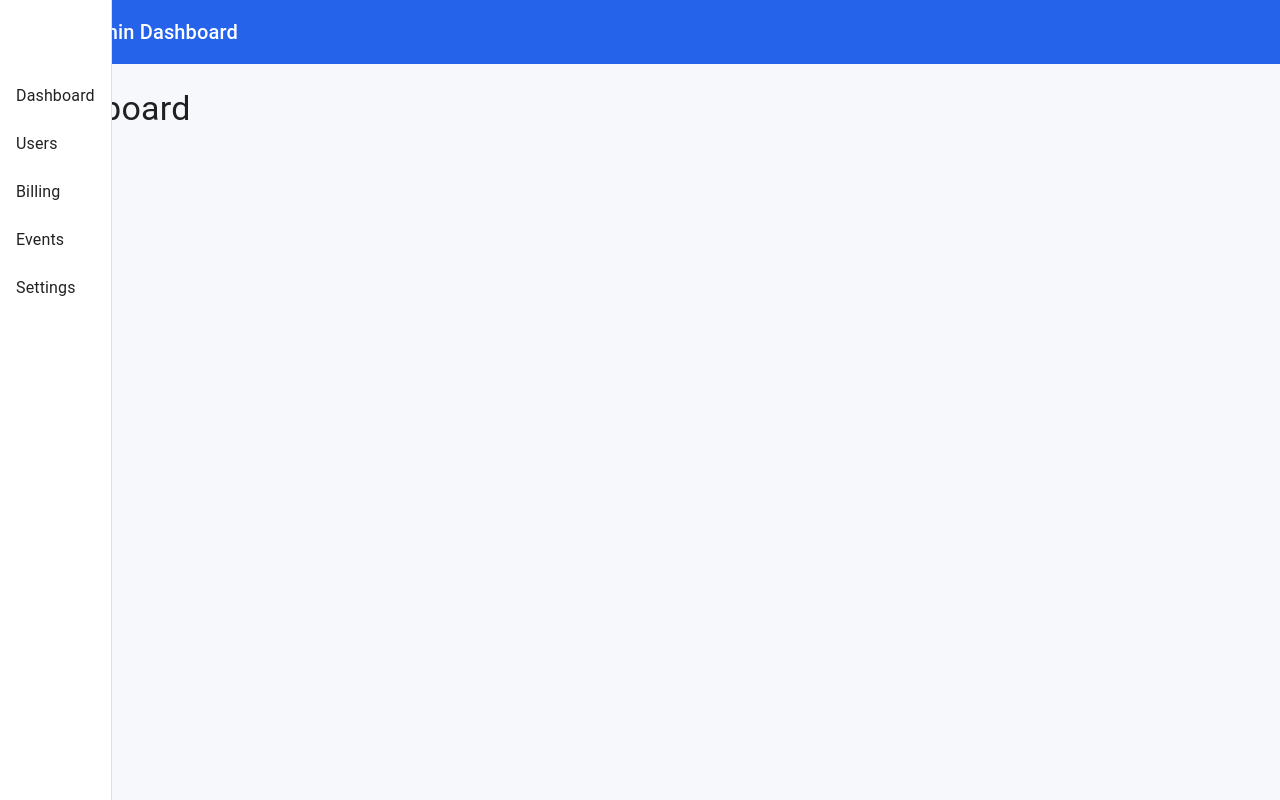
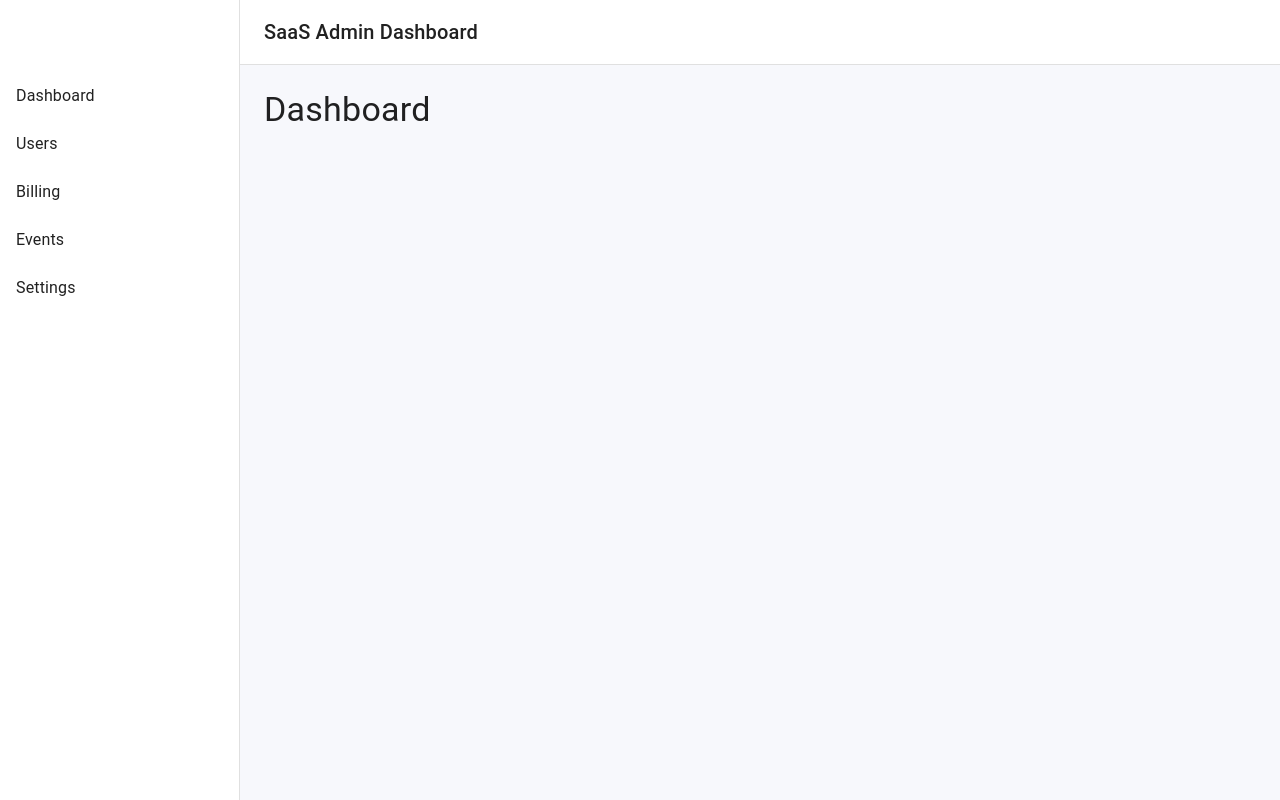
Before and after one commit to dzolu/react-dashboard, a React (Vite) app: page / in a window 1280 px wide. Built offline with nearby package versions, Linux system fonts and the light colour scheme; the HTML template or start-up script is replaced by a standard one.

Commit message:
Refactor UI components: replace AppBar with Box in Topbar, add consistent styling and dimensions to Sidebar using MUI's sx props.

```diff
--- a/src/shared/components/sidebar/Sidebar.tsx
+++ b/src/shared/components/sidebar/Sidebar.tsx
@@ -6,6 +6,8 @@ import {
   Toolbar,
 } from '@mui/material'
 import { useNavigate } from 'react-router-dom'
+
+const sidebarWidth = 240
 
 const menuItems = [
   { label: 'Dashboard', path: '/' },
@@ -19,7 +21,17 @@ export const Sidebar = () => {
   const navigate = useNavigate()
 
   return (
-    <Drawer variant="permanent">
+    <Drawer
+      variant="permanent"
+      sx={{
+        flexShrink: 0,
+        width: sidebarWidth,
+        '& .MuiDrawer-paper': {
+          boxSizing: 'border-box',
+          width: sidebarWidth,
+        },
+      }}
+    >
       <Toolbar />
       <List>
         {menuItems.map((item) => (
--- a/src/shared/components/topbar/Topbar.tsx
+++ b/src/shared/components/topbar/Topbar.tsx
@@ -1,11 +1,18 @@
-import { AppBar, Toolbar, Typography } from '@mui/material'
+import { Box, Toolbar, Typography } from '@mui/material'
 
 export const Topbar = () => {
   return (
-    <AppBar position="static" elevation={0}>
-      <Toolbar>
+    <Box
+      component="header"
+      sx={{
+        borderBottom: '1px solid',
+        borderColor: 'divider',
+        bgcolor: 'background.paper',
+      }}
+    >
+      <Toolbar disableGutters sx={{ px: 3 }}>
         <Typography variant="h6">SaaS Admin Dashboard</Typography>
       </Toolbar>
-    </AppBar>
+    </Box>
   )
 }
```
